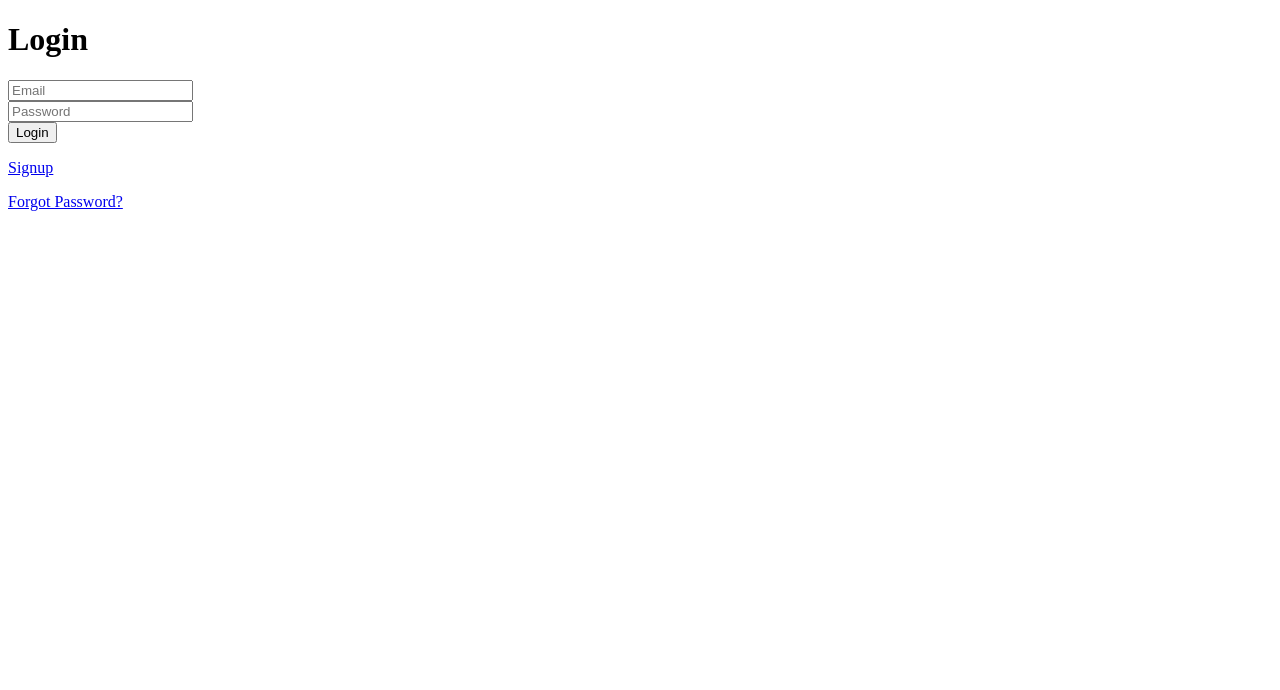
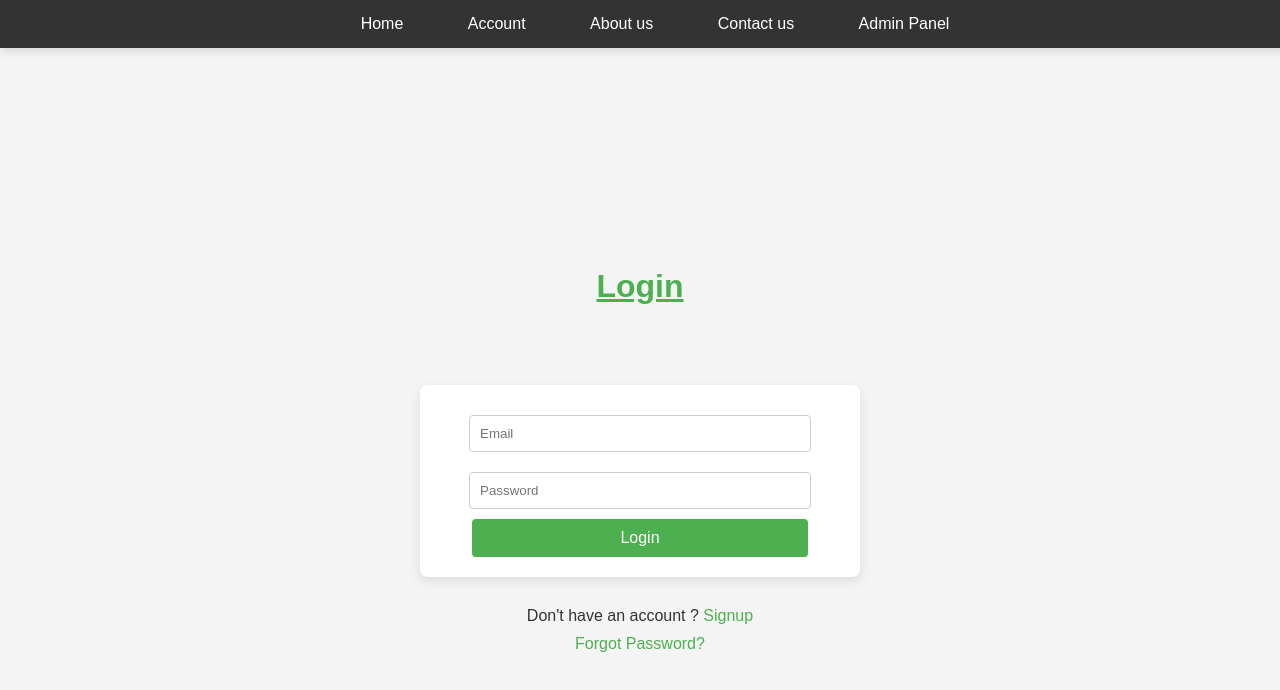
Before and after one commit to AliMasood077/Beans.Pk, a plain HTML site: page Coffee store/login.html in a window 1280 px wide. Drawn offline with Linux system fonts and the light colour scheme.

Commit message:
Update login.html

```diff
--- a/Coffee store/login.html
+++ b/Coffee store/login.html
@@ -1,18 +1,130 @@
 <!DOCTYPE html>
 <html lang="en">
+
 <head>
     <meta charset="UTF-8">
     <title>Login</title>
+    <style>
+
+        body, h1, p, a {
+            margin: 0;
+            padding: 0;
+            font-family: Arial, sans-serif;
+        }
+
+        body {
+            background-color: #f4f4f4;
+            color: #333;
+            display: flex;
+            flex-direction: column;
+            align-items: center;
+            justify-content: center;
+            min-height: 100vh;
+        }
+
+        .navbar {
+            background-color: #333; /* Dark gray, matching the image */
+            padding: 15px;
+            width: 100%;
+            text-align: center;
+            box-shadow: 0px 4px 8px rgba(0, 0, 0, 0.1);
+            position: fixed;
+            top: 0;
+            left: 0;
+        }
+
+        .navbar a {
+            color: white;
+            text-decoration: none;
+            margin: 0 15px;
+            font-size: 16px;
+            padding: 8px 15px;
+            border-radius: 4px;
+            transition: background-color 0.3s;
+        }
+
+        .navbar a:hover {
+            background-color: #555; /* Slightly lighter gray for hover effect */
+        }
+
+        h1 {
+            margin-bottom: 20px;
+            color: #4CAF50; /* Green color to match your style */
+            padding-top: 120px;
+            text-decoration: underline;
+        }
+
+        form {
+            background: white;
+            padding: 20px;
+            border-radius: 8px;
+            box-shadow: 0px 4px 12px rgba(0, 0, 0, 0.1);
+            text-align: center;
+            max-width: 400px;
+            width: 100%;
+            margin: 20px;
+            margin-top: 60px;
+        }
+
+        form input[type="email"], form input[type="password"] {
+            width: 80%;
+            padding: 10px;
+            margin: 10px 0;
+            border: 1px solid #ccc;
+            border-radius: 4px;
+        }
+
+        form button {
+            width: 84%;
+            padding: 10px;
+            background-color: #4CAF50;
+            color: white;
+            border: none;
+            border-radius: 4px;
+            cursor: pointer;
+            font-size: 16px;
+        }
+
+        form button:hover {
+            background-color: #45a049;
+        }
+
+        p {
+            margin-top: 10px;
+        }
+
+        p a {
+            color: #4CAF50;
+            text-decoration: none;
+            transition: color 0.3s;
+        }
+
+        p a:hover {
+            color: #388E3C;
+        }
+
+    </style>
 </head>
+
 <body>
+    <div class="navbar">
+        <!-- <img class="logo" src="Brown_Vintage_Coffee_Shop_Logo__2_-removebg-preview.png" alt="Beans.pk Logo"> -->
+        <a href="coffee.html">Home</a>
+        <a href="login.html">Account</a>
+        <a href="#">About us</a>
+        <a href="contact_us.html">Contact us</a>
+        <a href="admin.html">Admin Panel</a>
+    </div>
+
     <h1>Login</h1>
     <form id="loginForm">
         <input type="email" name="email" placeholder="Email" required><br>
         <input type="password" name="password" placeholder="Password" required><br>
         <button type="submit">Login</button>
     </form>
-    <p><a href="signup.html">Signup</a></p>
+    <p>Don't have an account ? <a href="signup.html">Signup</a></p>
     <p><a href="forgot-password.html">Forgot Password?</a></p>
+
 
     <script>
         document.getElementById('loginForm').addEventListener('submit', async function(event) {
@@ -52,5 +164,9 @@
             }
         });
     </script>
+
+
+
 </body>
+
 </html>
```
